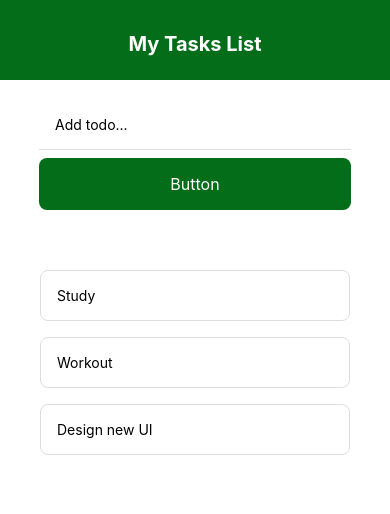
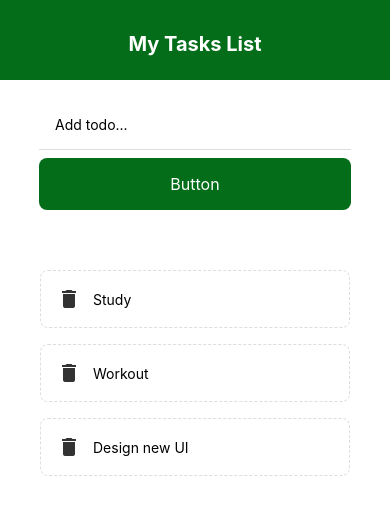
Before and after one commit to JaheimBrown/Todo-List-Mobile-App, a React Native app: screen / in a window 390 px wide. Shown: the top 514 px of the page. Built offline with nearby package versions, Linux system fonts and the light colour scheme.

Commit message:
Added Icon from expoo vector icons

```diff
--- a/App.js
+++ b/App.js
@@ -59,6 +59,7 @@ export default function App() {
         {/* Todo's */}
         <View style={styles.itemContainer}>
           <FlatList
+            style={styles.list}
             data={todos}
             keyExtractor={item => item.id}
             renderItem={({ item }) => (
@@ -78,7 +79,7 @@ const styles = StyleSheet.create({
   },
   itemContainer: {
     marginTop: 20,
-    padding: 40,
+    flex: 1,
   },
-  item: {},
+  list: { width: "100%", padding: 40 },
 });
--- a/components/TodoItem.js
+++ b/components/TodoItem.js
@@ -1,23 +1,32 @@
 import React from "react";
 import { TouchableOpacity, Text, StyleSheet } from "react-native";
 
+// ICONS
+import { MaterialIcons } from "@expo/vector-icons";
+
 const TodoItem = ({ item, removeTodo }) => {
   return (
-    <TouchableOpacity onPress={() => removeTodo(item.id)}>
-      <Text style={styles.todo}>{item.task}</Text>
+    <TouchableOpacity style={styles.todo} onPress={() => removeTodo(item.id)}>
+      <MaterialIcons name="delete" size={24} color="#333" />
+      <Text style={styles.task}>{item.task}</Text>
     </TouchableOpacity>
   );
 };
 
 const styles = StyleSheet.create({
   todo: {
+    flexDirection: "row",
+    alignItems: "center",
     padding: 16,
     borderWidth: 1,
-    // borderStyle: "dashed",
+    borderStyle: "dashed",
     borderColor: "#ddd",
     borderRadius: 8,
     marginBottom: 16,
   },
+  task: {
+    marginLeft: 12,
+  },
 });
 
 export default TodoItem;
```
